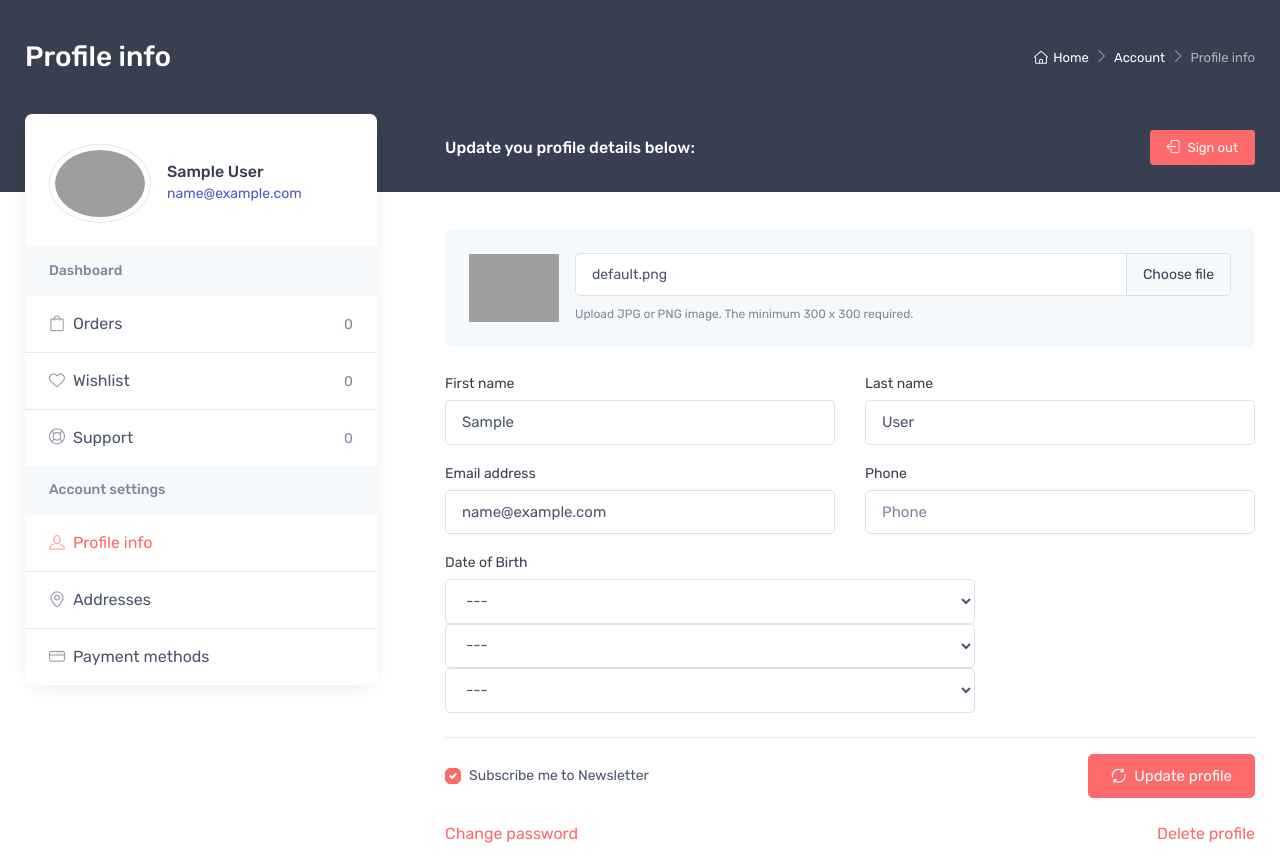
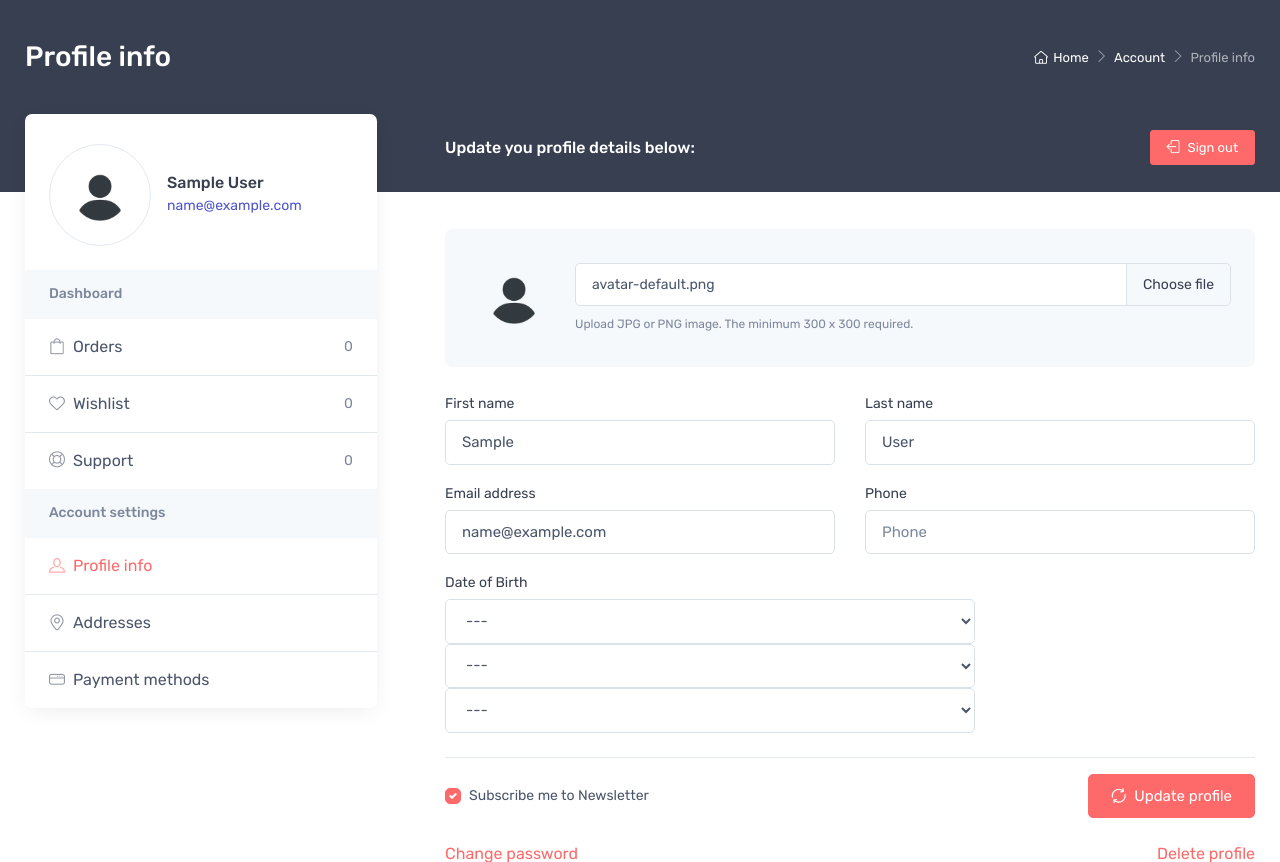
Before and after one commit to andreibaliyevich/Comeroes, a Django app: page /en/profile/ in a window 1280 px wide. Shown: the part 176-1038 px from the top of the page. Run offline with Django 3.2, Linux system fonts and the light colour scheme; the visitor is signed in with stand-in values (Sample User, id 1); data comes from the database, SQL or seed files in the repository; data that the repository does not hold is empty; some libraries are stand-ins or nearby versions; some web fonts are replaced; grey boxes are pictures that could not be loaded.

Commit message:
Update avatar in User Model

```diff
--- a/src/accounts/models.py
+++ b/src/accounts/models.py
@@ -25,7 +25,8 @@ class OSUser(AbstractBaseUser, PermissionsMixin):
     )
 
     avatar = ThumbnailerImageField(
-        default='avatars/default.png',
+        null=True,
+        blank=True,
         upload_to=get_user_avatar_path,
         resize_source={
             'size': (300, 300),
--- a/src/templates/accounts/account_base.html
+++ b/src/templates/accounts/account_base.html
@@ -1,6 +1,7 @@
 {% extends 'main/base.html' %}
 
 {% load i18n %}
+{% load static %}
 
 
 {% block content %}
@@ -37,7 +38,7 @@
         <div class="px-4 mb-4">
           <div class="media align-items-center">
             <div class="img-thumbnail rounded-circle position-relative" style="width: 6.375rem;">
-              <img class="rounded-circle" src="{{ user.avatar.url }}" alt="{% translate 'Your Avatar' %}">
+              <img class="rounded-circle" src="{% if user.avatar %}{{ user.avatar.url }}{% else %}{% static 'img/avatar-default.png' %}{% endif %}" alt="{% translate 'Your Avatar' %}">
             </div>
             <div class="media-body pl-3">
               <h3 class="font-size-base mb-0">{% firstof user.get_full_name user.first_name user.email %}</h3>
--- a/src/templates/accounts/account_profile.html
+++ b/src/templates/accounts/account_profile.html
@@ -1,6 +1,7 @@
 {% extends 'accounts/account_base.html' %}
 
 {% load i18n %}
+{% load static %}
 {% load bootstrap4 %}
 
 
@@ -29,11 +30,13 @@
   {% csrf_token %}
   <div class="bg-secondary rounded-lg p-4 mb-4">
     <div class="media align-items-center">
-      <img src="{{ user.avatar.url }}" width="90" alt="{% translate 'Your Avatar' %}">
+      <img src="{% if user.avatar %}{{ user.avatar.url }}{% else %}{% static 'img/avatar-default.png' %}{% endif %}" width="90" alt="{% translate 'Your Avatar' %}">
       <div class="media-body pl-3">
         <div class="custom-file">
           <input class="custom-file-input" id="id_avatar" type="file" name="avatar" accept="image/*">
-          <label class="custom-file-label" for="id_avatar">{{ user.avatar.name|slice:'8:' }}</label>
+          <label class="custom-file-label" for="id_avatar">
+            {% if user.avatar %}{{ user.avatar.name|slice:'8:' }}{% else %}avatar-default.png{% endif %}
+          </label>
         </div>
         {% if user_form.avatar.errors %}
         {% for error_message in user_form.avatar.errors %}
```
Also changed, not shown: src/templates/products/reviews.html (+4 -3 lines), src/accounts/migrations/0002_alter_osuser_avatar.py (added), src/static/img/avatar-default.png (added).
